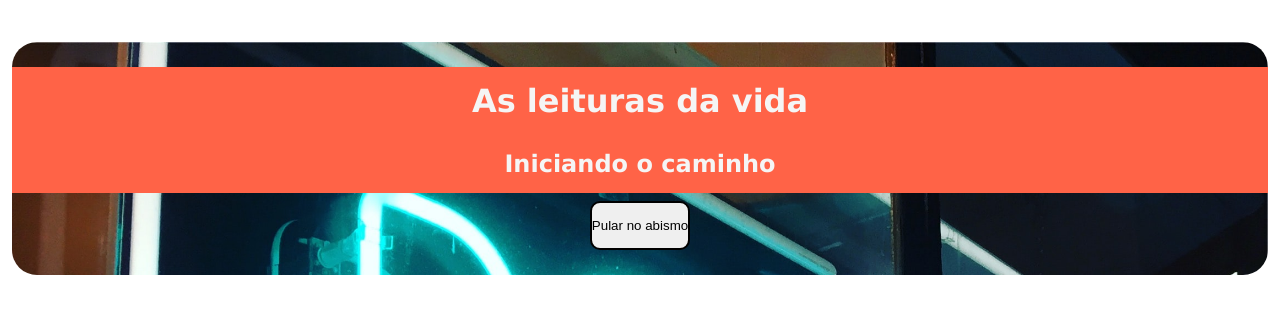
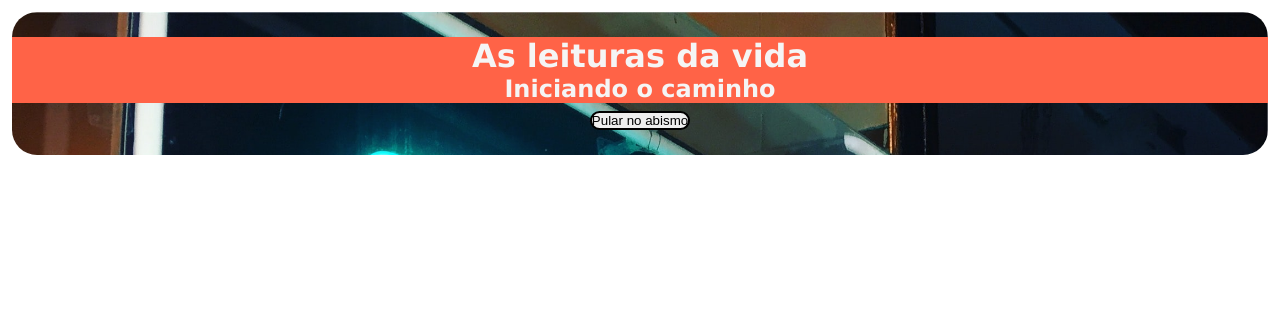
Before and after one commit to Chamusaca/Front-End-I, a plain HTML site: page primeiro-bimestre/ex-aula-07/index.html in a window 1280 px wide. Drawn offline with Linux system fonts and the light colour scheme.

Commit message:
exemplo e exercícios da aula 7

```diff
--- a/primeiro-bimestre/ex-aula-07/style.css
+++ b/primeiro-bimestre/ex-aula-07/style.css
@@ -1,6 +1,6 @@
 *{
     margin: 0;
-    padding: 15px 0px;
+    padding: 0px 0px;
     box-sizing: border-box;
     text-align: center;
 }
```
